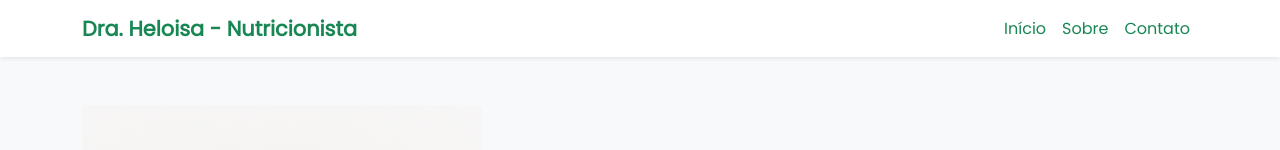
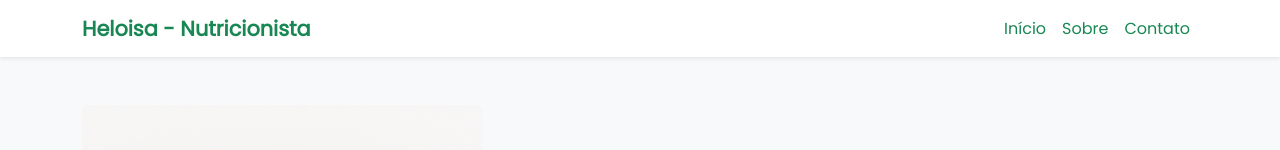
Before and after one commit to jaysonstn/Nutri, a plain HTML site: page index.html in a window 1280 px wide. Shown: the top 150 px of the page. Drawn offline with nearby package versions, Linux system fonts and the light colour scheme.

Commit message:
Update index.html

```diff
--- a/index.html
+++ b/index.html
@@ -14,7 +14,7 @@
   <!-- Navbar -->
   <nav class="navbar navbar-expand-lg navbar-light bg-white shadow-sm">
     <div class="container">
-      <a class="navbar-brand text-success brand-destaque" href="index.html">Dra. Heloisa - Nutricionista</a>
+      <a class="navbar-brand text-success brand-destaque" href="index.html">Heloisa - Nutricionista</a>
       <button class="navbar-toggler" type="button" data-bs-toggle="collapse" data-bs-target="#nav">
         <span class="navbar-toggler-icon"></span>
       </button>
```
